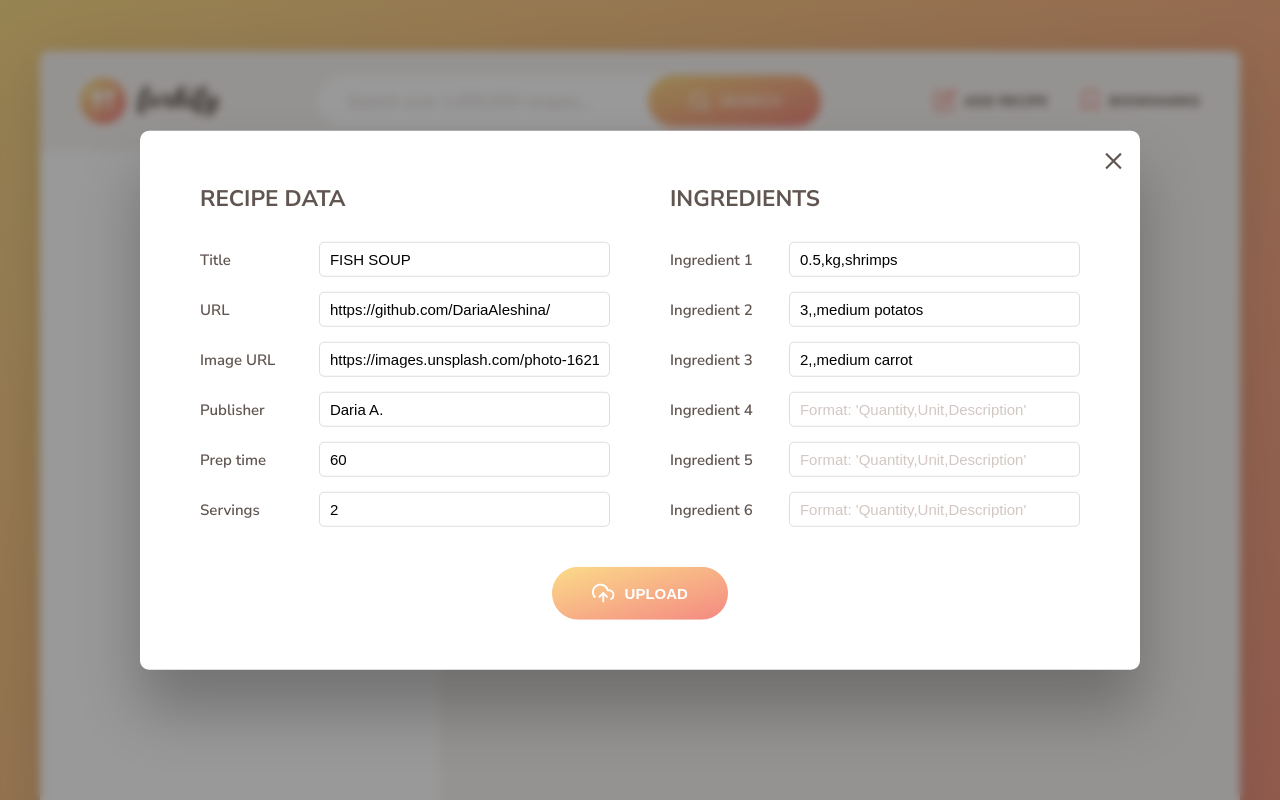
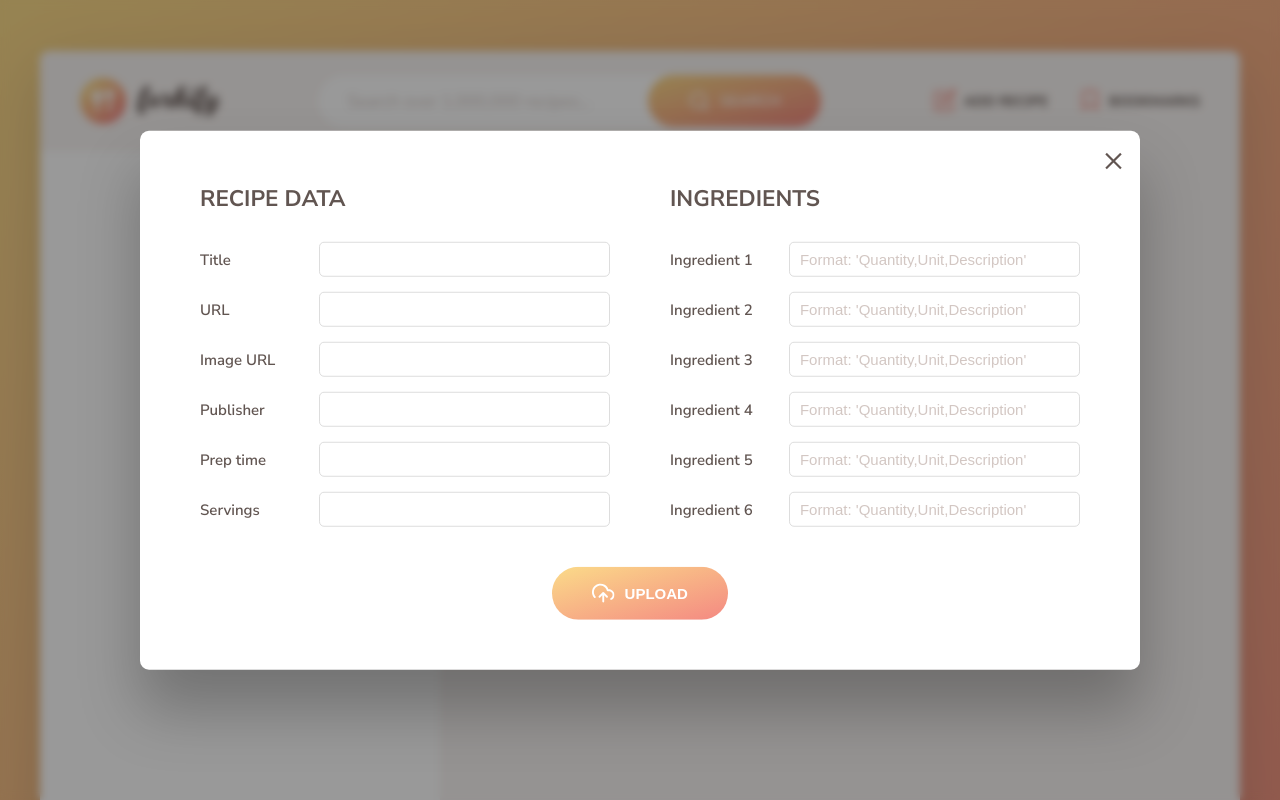
Before and after one commit to DariaAleshina/forkify-recipe-app, a website built with Parcel: page index.html in a window 1280 px wide. Both pictures are taken after a click on the button "ADD RECIPE". Shown: the top 800 px of the page. Built offline with nearby package versions, Linux system fonts and the light colour scheme.

Commit message:
Recipe form clear (#3)
* changed fractional to fracty

* form cleared & readme file updates

```diff
--- a/index.html
+++ b/index.html
@@ -266,34 +266,24 @@
         <div class="upload__column">
           <h3 class="upload__heading">Recipe data</h3>
           <label>Title</label>
-          <input value="FISH SOUP" required name="title" type="text" />
+          <input value="" required name="title" type="text" />
           <label>URL</label>
-          <input
-            value="https://github.com/DariaAleshina/"
-            required
-            name="sourceUrl"
-            type="text"
-          />
+          <input value="" required name="sourceUrl" type="text" />
           <label>Image URL</label>
-          <input
-            value="https://images.unsplash.com/photo-1621174438159-6a9a82405498?q=80&w=3029&auto=format&fit=crop&ixlib=rb-4.0.3&ixid=M3wxMjA3fDB8MHxwaG90by1wYWdlfHx8fGVufDB8fHx8fA%3D%3D"
-            required
-            name="image"
-            type="text"
-          />
+          <input value="" required name="image" type="text" />
           <label>Publisher</label>
-          <input value="Daria A." required name="publisher" type="text" />
+          <input value="" required name="publisher" type="text" />
           <label>Prep time</label>
-          <input value="60" required name="cookingTime" type="number" />
+          <input value="" required name="cookingTime" type="number" />
           <label>Servings</label>
-          <input value="2" required name="servings" type="number" />
+          <input value="" required name="servings" type="number" />
         </div>
 
         <div class="upload__column">
           <h3 class="upload__heading">Ingredients</h3>
           <label>Ingredient 1</label>
           <input
-            value="0.5,kg,shrimps"
+            value=""
             type="text"
             required
             name="ingredient-1"
@@ -301,27 +291,27 @@
           />
           <label>Ingredient 2</label>
           <input
-            value="3,,medium potatos"
+            value=""
             type="text"
             name="ingredient-2"
             placeholder="Format: 'Quantity,Unit,Description'"
           />
           <label>Ingredient 3</label>
           <input
-            value="2,,medium carrot"
+            value=""
             type="text"
             name="ingredient-3"
             placeholder="Format: 'Quantity,Unit,Description'"
           />
           <label>Ingredient 4</label>
           <input
-            type=",,salt"
+            type=""
             name="ingredient-4"
             placeholder="Format: 'Quantity,Unit,Description'"
           />
           <label>Ingredient 5</label>
           <input
-            type="2, tbsp , olive oil"
+            type=""
             name="ingredient-5"
             placeholder="Format: 'Quantity,Unit,Description'"
           />
```
Also changed, not shown: README.md.
